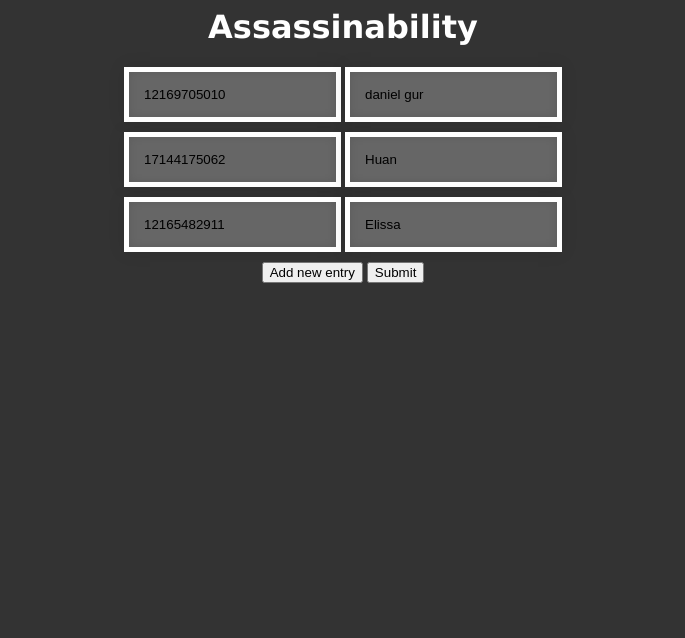
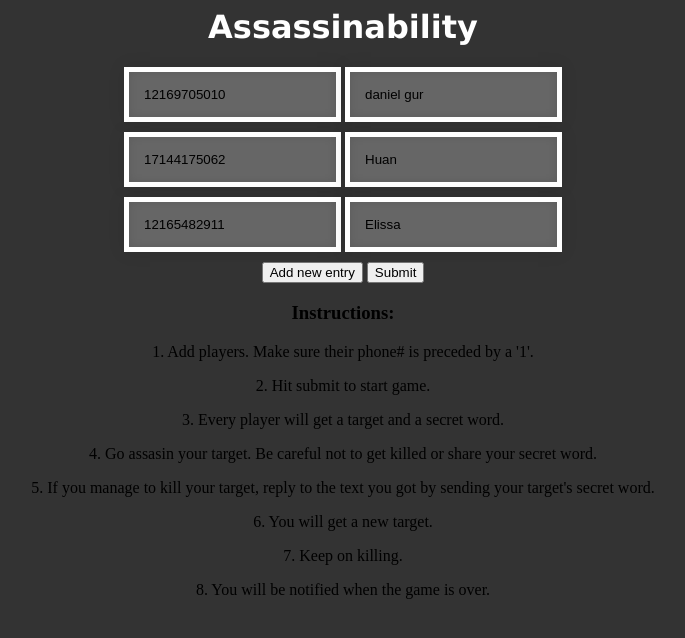
Before and after one commit to danielgur/Google-Hackathon, a Flask app: template templates/form.html in a window 1280 px wide. Shown: the top 638 px of the page, without its empty margins (297-982 px from the left). Run offline with Flask 2, Linux system fonts and the light colour scheme; the template is opened without the code that fills it, so the values that code supplies are empty; some libraries are stand-ins or nearby versions.

Commit message:
add instructions

```diff
--- a/templates/form.html
+++ b/templates/form.html
@@ -39,10 +39,16 @@
                 <input type= "button" onclick = "processData();" value="Submit" />
 	</form>
 
-    <!-- TODO (esdac): go here :)  -->
-
-
-
+    <!-- TODO (esadac): go here :)  -->
+   <h3>Instructions:</h3>
+   <p>1. Add players. Make sure their phone# is preceded by a '1'.</p>
+   <p>2. Hit submit to start game.</p>
+   <p>3. Every player will get a target and a secret word.</p>
+   <p>4. Go assasin your target. Be careful not to get killed or share your secret word.</p>
+   <p>5. If you manage to kill your target, reply to the text you got by sending your target's secret word.</p>
+   <p>6. You will get a new target.</p>
+   <p>7. Keep on killing.</p>
+   <p>8. You will be notified when the game is over.</p>
 
    </body>
 	<script src="https://ajax.googleapis.com/ajax/libs/jquery/1.7.2/jquery.min.js"></script>
```
